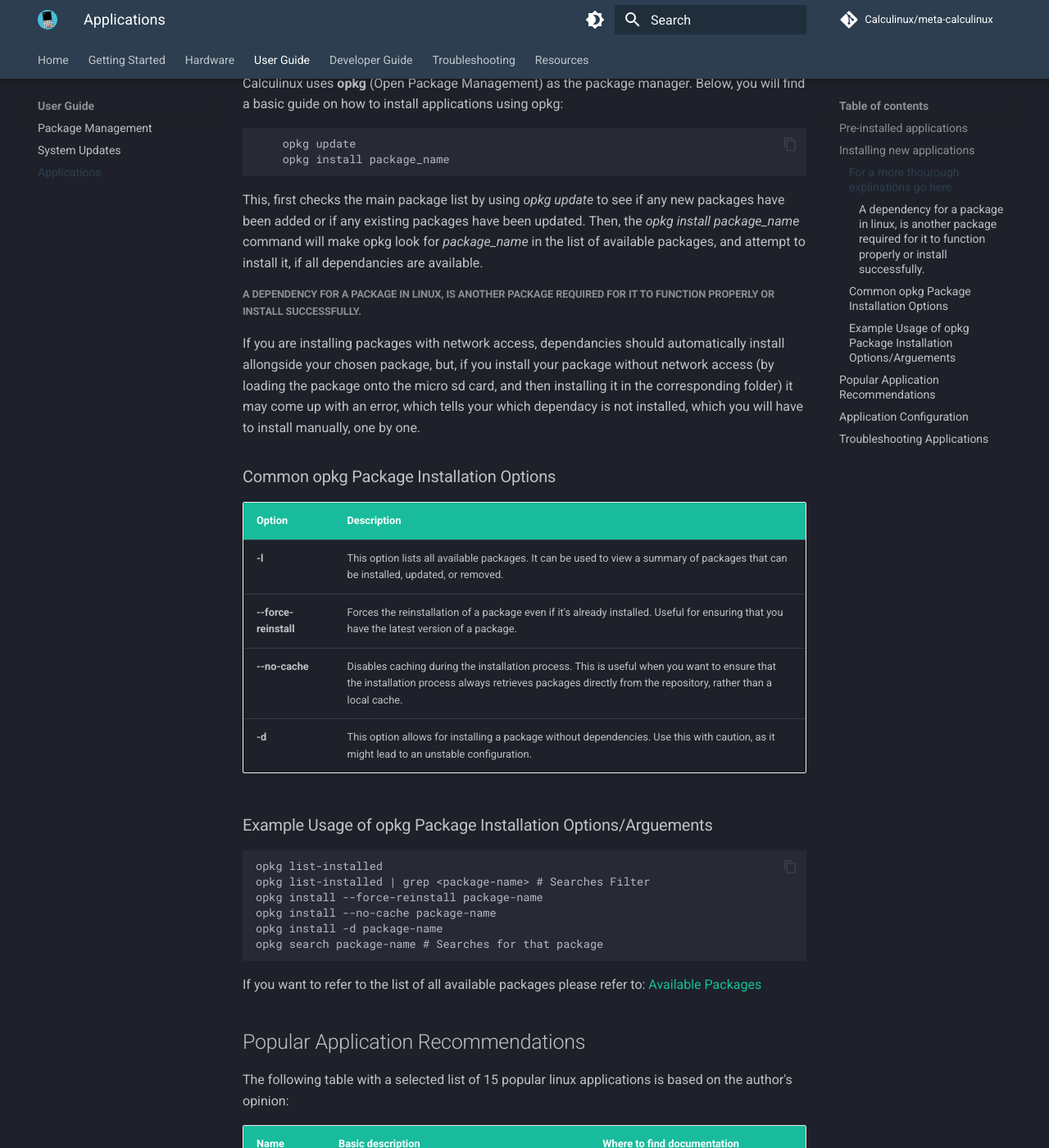
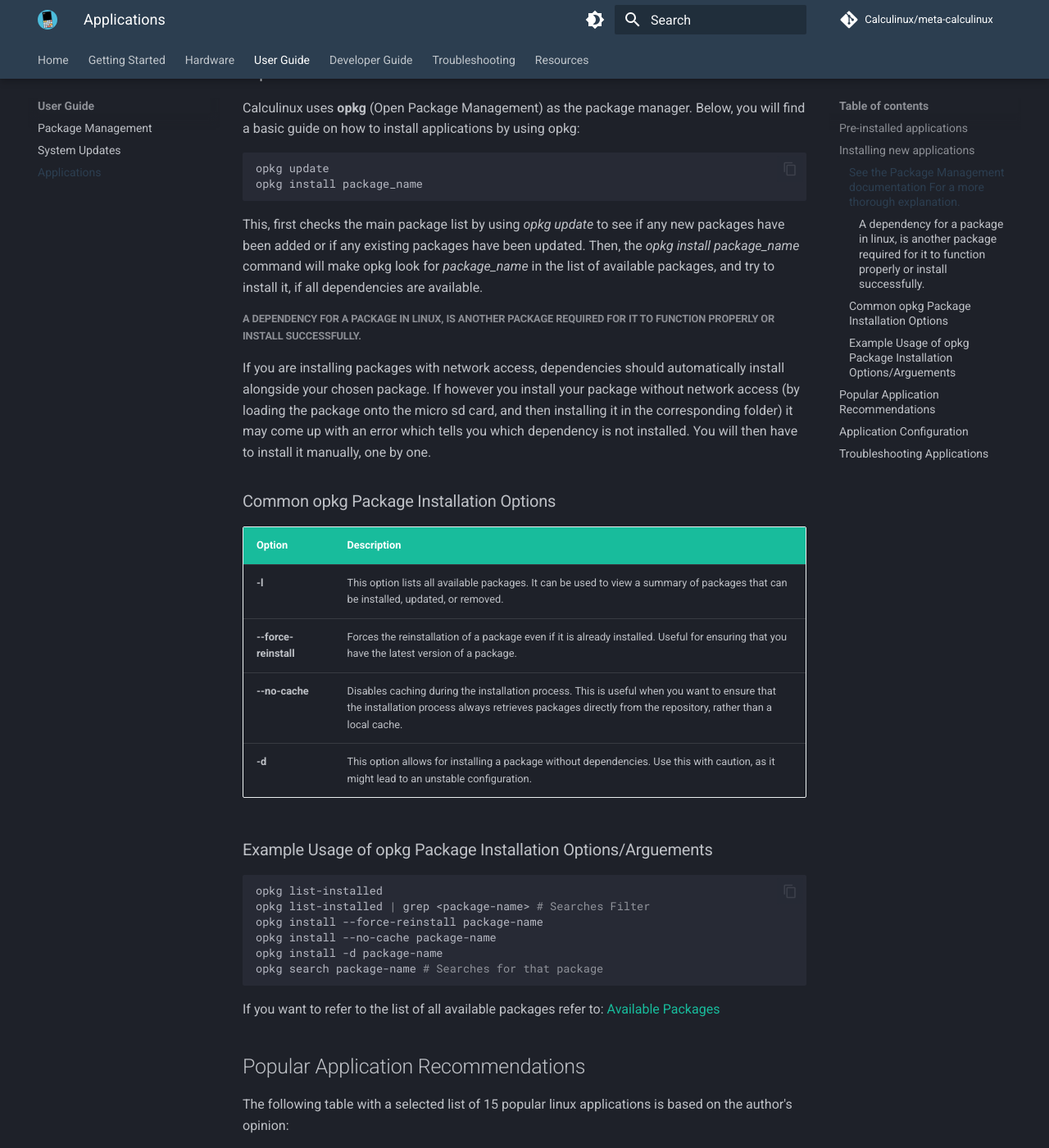
Before and after one commit to Calculinux/docs, an MkDocs documentation site: the page built from docs/user-guide/applications.md, in a window 1280 px wide and 1400 px high, scrolled down 3179 px. Shown: the whole window at 82% size. Built offline with MkDocs 1.6.1 and Material for MkDocs 9.7.7, drawn with Linux system fonts in a browser that asks for light colours; comment, search, counter and statistics services are not loaded; some of the changed text lies outside the part shown.

Commit message:
fix: update vocabulary and documentation for clarity and consistency

````diff
--- a/docs/user-guide/applications.md
+++ b/docs/user-guide/applications.md
@@ -71,43 +71,43 @@
 
 ## Installing new applications
 
-### For a more thourough explinations go [here](package-management.md)
+### See the [Package Management](package-management.md) documentation For a more thorough explanation.
 
 Calculinux uses **opkg** (Open Package Management) as the package manager.
-Below, you will find a basic guide on how to install applications using opkg:
+Below, you will find a basic guide on how to install applications by using opkg:
 
-```
-    opkg update
-    opkg install package_name
+```bash
+opkg update
+opkg install package_name
 ```
 
 This, first checks the main package list by using _opkg update_ to see if any
 new packages have been added or if any existing packages have been updated.
-Then, the _opkg install package_name_ command will make opkg look for
-_package_name_ in the list of available packages, and attempt to install it, if
-all dependancies are available.
+Then, the _opkg install *package_name*_ command will make opkg look for
+_package_name_ in the list of available packages, and try to install it, if
+all dependencies are available.
 
 ##### A dependency for a package in linux, is another package required for it to function properly or install successfully.
 
-If you are installing packages with network access, dependancies should
-automatically install allongside your chosen package, but, if you install your
+If you are installing packages with network access, dependencies should
+automatically install alongside your chosen package. If however you install your
 package without network access (by loading the package onto the micro sd card,
 and then installing it in the corresponding folder) it may come up with an
-error, which tells your which dependacy is not installed, which you will have to
-install manually, one by one.
+error which tells you which dependency is not installed. You will then have to
+install it manually, one by one.
 
 ### Common opkg Package Installation Options
 
 | Option                | Description                                                                                                                                                                                               |
 | --------------------- | --------------------------------------------------------------------------------------------------------------------------------------------------------------------------------------------------------- |
 | **-l**                | This option lists all available packages. It can be used to view a summary of packages that can be installed, updated, or removed.                                                                        |
-| **--force-reinstall** | Forces the reinstallation of a package even if it's already installed. Useful for ensuring that you have the latest version of a package.                                                                 |
+| **--force-reinstall** | Forces the reinstallation of a package even if it is already installed. Useful for ensuring that you have the latest version of a package.                                                                 |
 | **--no-cache**        | Disables caching during the installation process. This is useful when you want to ensure that the installation process always retrieves packages directly from the repository, rather than a local cache. |
 | **-d**                | This option allows for installing a package without dependencies. Use this with caution, as it might lead to an unstable configuration.                                                                   |
 
 ### Example Usage of opkg Package Installation Options/Arguements
 
-```opkg
+```bash
 opkg list-installed
 opkg list-installed | grep <package-name> # Searches Filter
 opkg install --force-reinstall package-name
@@ -116,7 +116,7 @@
 opkg search package-name # Searches for that package
 ```
 
-If you want to refer to the list of all available packages please refer to:
+If you want to refer to the list of all available packages refer to:
 [Available Packages](https://opkg.calculinux.org/ipk/walnascar/continuous/cortexa7t2hf-neon-vfpv4/)
 
 ## Popular Application Recommendations
````
Also changed, not shown: other parts of docs/user-guide/applications.md (+3 -3 lines), 3 other files.
